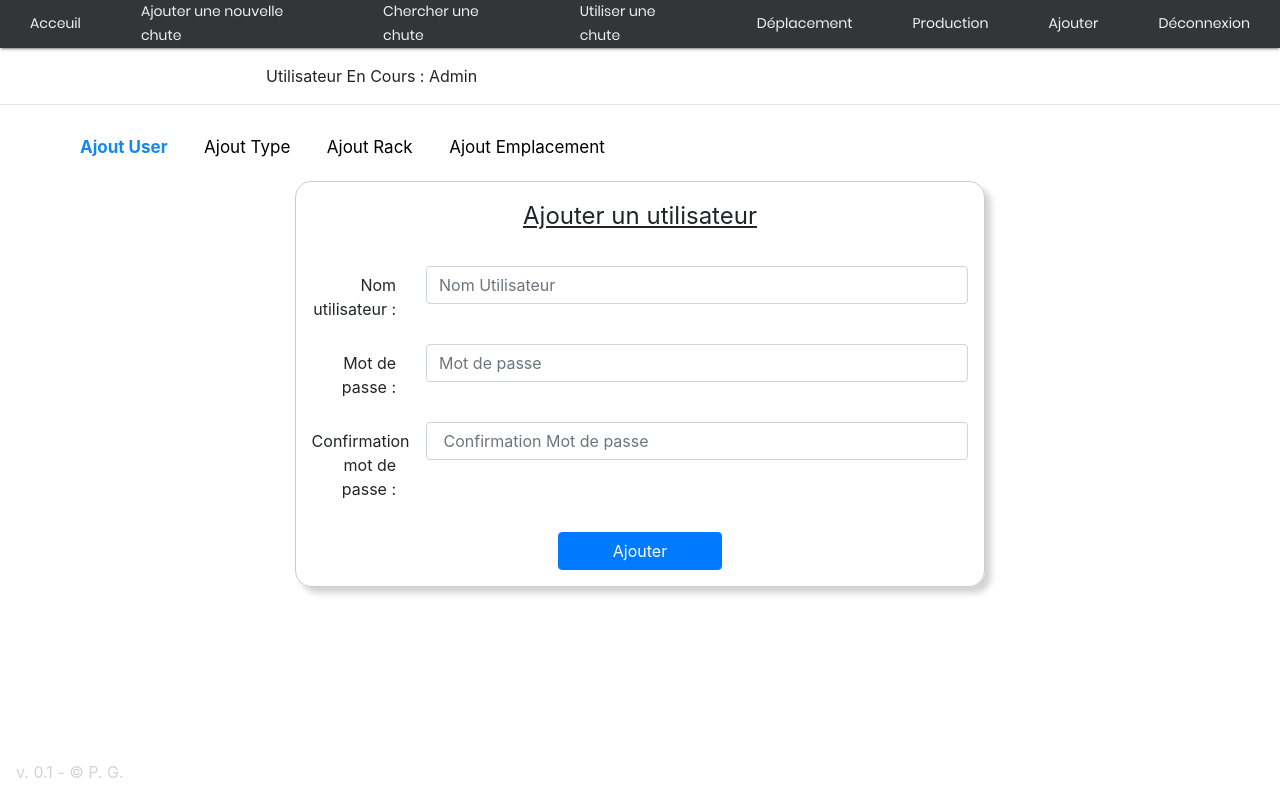
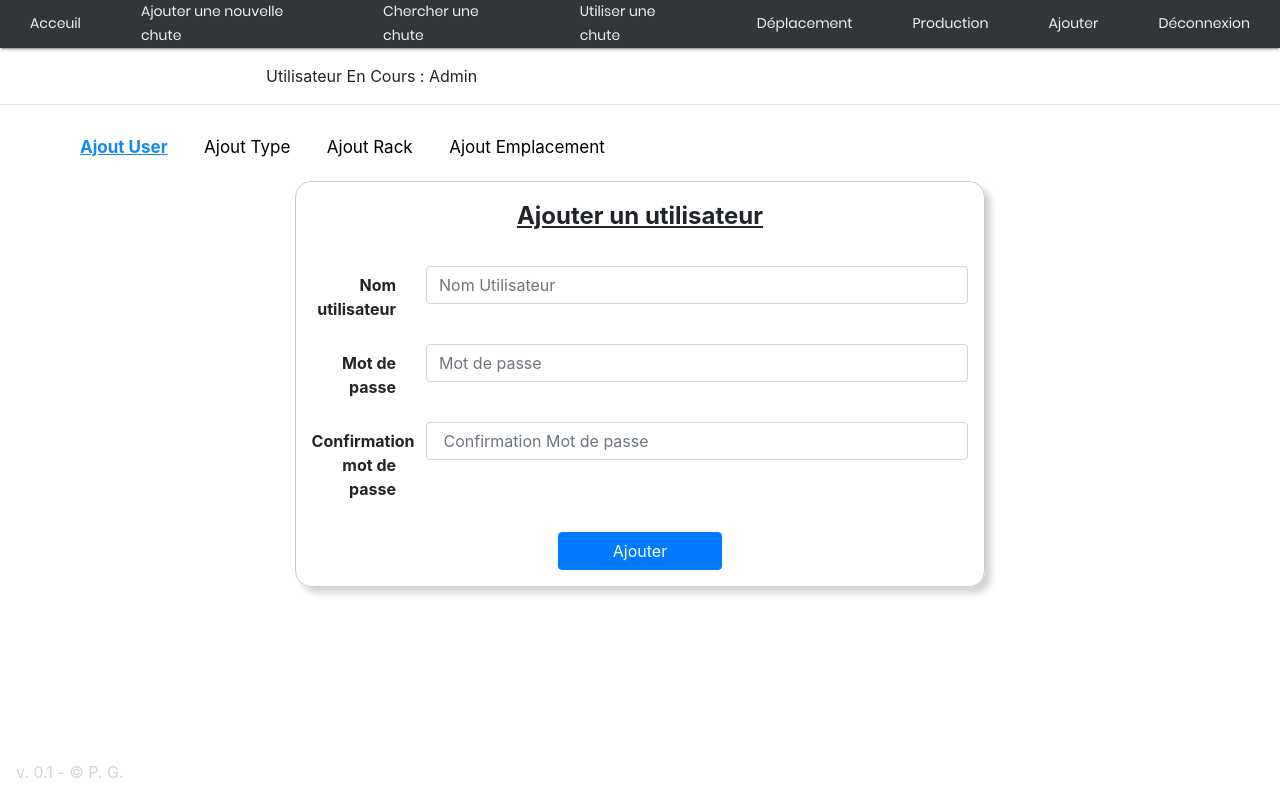
Before and after one commit to gpk659/ProjectPyrobelSafetyGLass, a PHP site: page /SafetyGlassProject/gestion/addpage.php in a window 1280 px wide, after a click on "Ajout User"; the page is wider, and only the part inside the window is pictured. Run offline with PHP 8.4, Linux system fonts and the light colour scheme; the visitor is signed in with stand-in values (Sample User, id 1); data that the repository does not hold is empty.

Commit message:
dernieres modifs css et sql

```diff
--- a/CSS/style.css
+++ b/CSS/style.css
@@ -213,6 +213,7 @@
 .tab button.active {
     color: #1388f4;
     font-weight: bold;
+    text-decoration: underline;
 }
 
 /* Style the tab content */
@@ -249,3 +250,14 @@
     background-color: #4CAF50;
     color: white;
 }
+/* css fieldset add form*/
+
+.form_add{
+  font-weight: bold;
+}
+
+/* css print button */
+
+#printbutton, #printbutton_section{
+  display: inline-block;
+}
--- a/gestion/addpage.php
+++ b/gestion/addpage.php
@@ -99,23 +99,23 @@
 
     <div id="addUser" class="tabcontent">
         <form action="add/addUser.php" method="post">
-            <fieldset>
+            <fieldset class="form_add">
                 <!-- Menu ajout user -->
                 <legend>Ajouter un utilisateur</legend>
                 <div class="form-group row">
-                    <label class="col-sm-2 col-form-label">Nom utilisateur : </label>
+                    <label class="col-sm-2 col-form-label control-label">Nom utilisateur</label>
                     <div class="col-sm-10">
                         <input class="form-control" type="text" name="userName" placeholder="Nom Utilisateur" required>
                     </div>
                 </div>
                 <div class="form-group row">
-                    <label class="col-sm-2 col-form-label">Mot de passe :</label>
+                    <label class="col-sm-2 col-form-label control-label">Mot de passe</label>
                     <div class="col-sm-10">
                         <input class="form-control" type="password" name="password" placeholder="Mot de passe" required>
                     </div>
                 </div>
                 <div class="form-group row">
-                    <label class="col-sm-2 col-form-label">Confirmation mot de passe :</label>
+                    <label class="col-sm-2 col-form-label control-label">Confirmation mot de passe</label>
                     <div class="col-sm-10">
                         <input class="form-control" type="password" name="password_conf" placeholder=" Confirmation Mot de passe" required>
                     </div>
@@ -128,7 +128,7 @@
     </div>
     <div id="addType" class="tabcontent">
         <form action="add/addType.php" method="post">
-            <fieldset>
+            <fieldset class="form_add">
                 <!-- Menu ajout type -->
                 <legend>Ajouter un type</legend>
                 <div class="form-group row">
@@ -169,7 +169,7 @@
     </div>
     <div id="addRack" class="tabcontent">
         <form action="add/addRack.php" method="post">
-            <fieldset>
+            <fieldset class="form_add">
                 <!-- Menu ajout rack -->
                 <legend>Ajouter un rack</legend>
                 <div  class="form-group row">
@@ -229,7 +229,7 @@
     </div>
     <div id="addEmp" class="tabcontent">
         <form action="add/addEmp.php" method="post">
-            <fieldset>
+            <fieldset class="form_add">
                 <!-- Menu ajout emplacement usine -->
                 <legend>Ajouter emplacement usine</legend>
                 <div class="form-group row">
--- a/gestion/find.php
+++ b/gestion/find.php
@@ -14,7 +14,7 @@
 <?php include 'head.inc.php'; ?>
 <body>
 <?php /* print_r($_SESSION); */
-include_once ("menu.php");
+  include_once ("menu.php");
 ?>
 <header id="currentUser">Utilisateur en cours : <?php echo $_SESSION['pseudo'];?></header>
 <main>
--- a/gestion/print.php
+++ b/gestion/print.php
@@ -9,15 +9,13 @@
 require '../dbConnect.php';
 include 'secure.php';
 ?>
-<!DOCTYPE html PUBLIC "-//W3C//DTD XHTML 1.0 Strict//EN"
-    "http://www.w3.org/TR/xhtml1/DTD/xhtml1-strict.dtd">
+<!DOCTYPE html PUBLIC "-//W3C//DTD XHTML 1.0 Strict//EN" "http://www.w3.org/TR/xhtml1/DTD/xhtml1-strict.dtd">
 <html lang="fr">
 <?php include 'head.inc.php'; ?>
 <body>
 <?php /* print_r($_SESSION); */ include_once ("menu.php"); ?>
 <header id="currentUser">Utilisateur en cours : <?php echo $_SESSION['pseudo'];?></header>
 <main>
-
     <div id="addUser" class="tabcontentPrint">
         <form method="get" action="print.php" >
             <fieldset>
@@ -51,7 +49,6 @@
     <h4 class="listechute">Etiquette</h4>
 
     <?php
-
         if(isset($_GET['hauteur']) || isset($_GET['rack'])) {
             $hauteur = $_GET['hauteur'];
             $largeur = $_GET['largeur'];
--- a/gestion/updateRack.php
+++ b/gestion/updateRack.php
@@ -5,19 +5,14 @@
  * Date: 26-09-18
  * Time: 17:28
  */
-
 session_start();
 include 'secure.php';
 
 require '../dbConnect.php';
 
-
 /*
-
 UPDATE table
 SET nom_colonne_1 = 'nouvelle valeur'
 WHERE condition
     => $_GET['modifRack']
-
-
 */
--- a/gestion/use.php
+++ b/gestion/use.php
@@ -14,7 +14,7 @@
 <?php include 'head.inc.php'; ?>
 <body>
 <?php /* print_r($_SESSION); */
-include_once ("menu.php");
+  include_once ("menu.php");
 ?>
 <header id="currentUser">Utilisateur en cours : <?php echo $_SESSION['pseudo'];?></header>
 
@@ -47,7 +47,6 @@
             <div class="form-group">
                 <label for="largeurchute">Y1 :</label><input class="form-control" id="largeurchute" type="number" name="largeurChute" min="1" max="2250" step="1" placeholder="valeur en mm" required>
             </div>
-
             <div class="form-group">
                 <label>Commentaire :</label>
                 <textarea class="form-control" rows="4" cols="70" id="comment" name="comment" placeholder="Votre commentaire ici..."></textarea>
@@ -62,7 +61,6 @@
             </div>
         </fieldset>
     </form>
-
 </main>
 <footer>
     <span class="credit">v. 0.1 - © P. G.</span>
```
Also changed, not shown: gestion/newRequests.php (+17 -34 lines), gestion/newloss.php (+6 -10 lines), gestion/typeChute.php (+2 -6 lines), gestion/sql_add.php (line endings or trailing spaces), login.php (line endings or trailing spaces).
